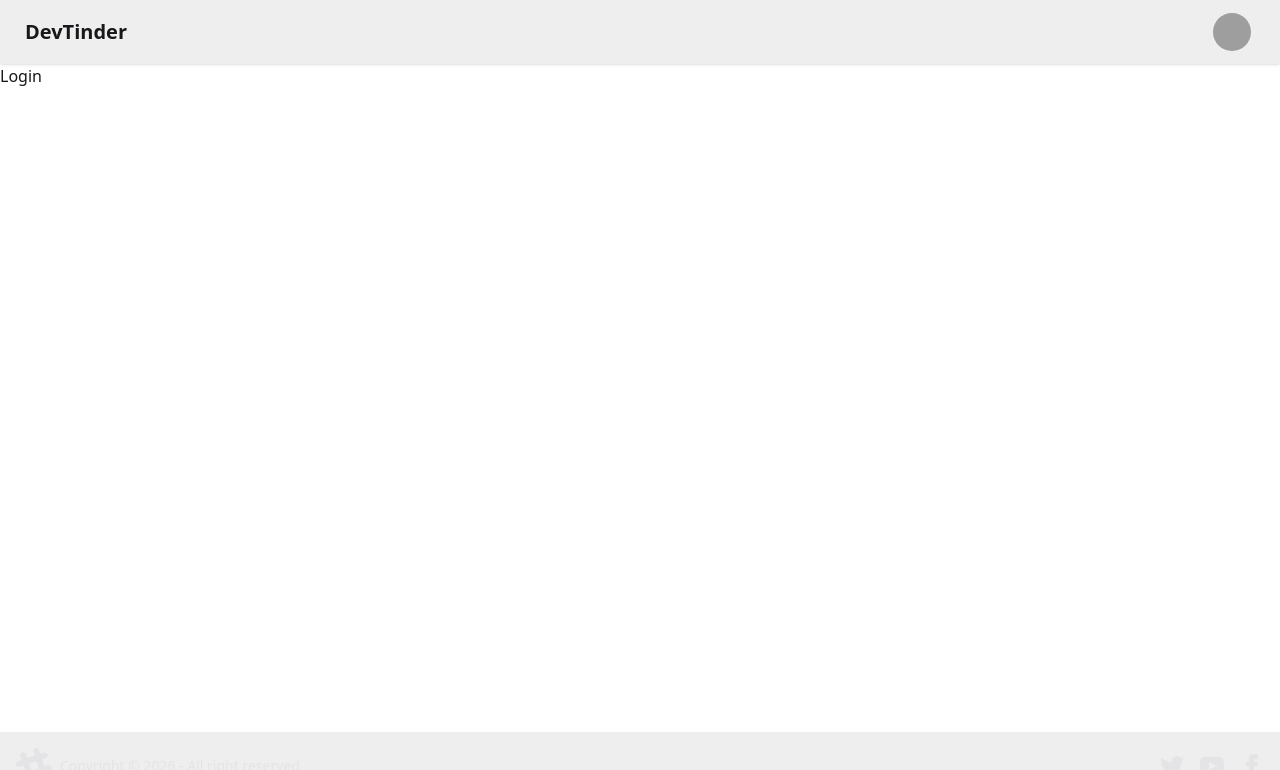
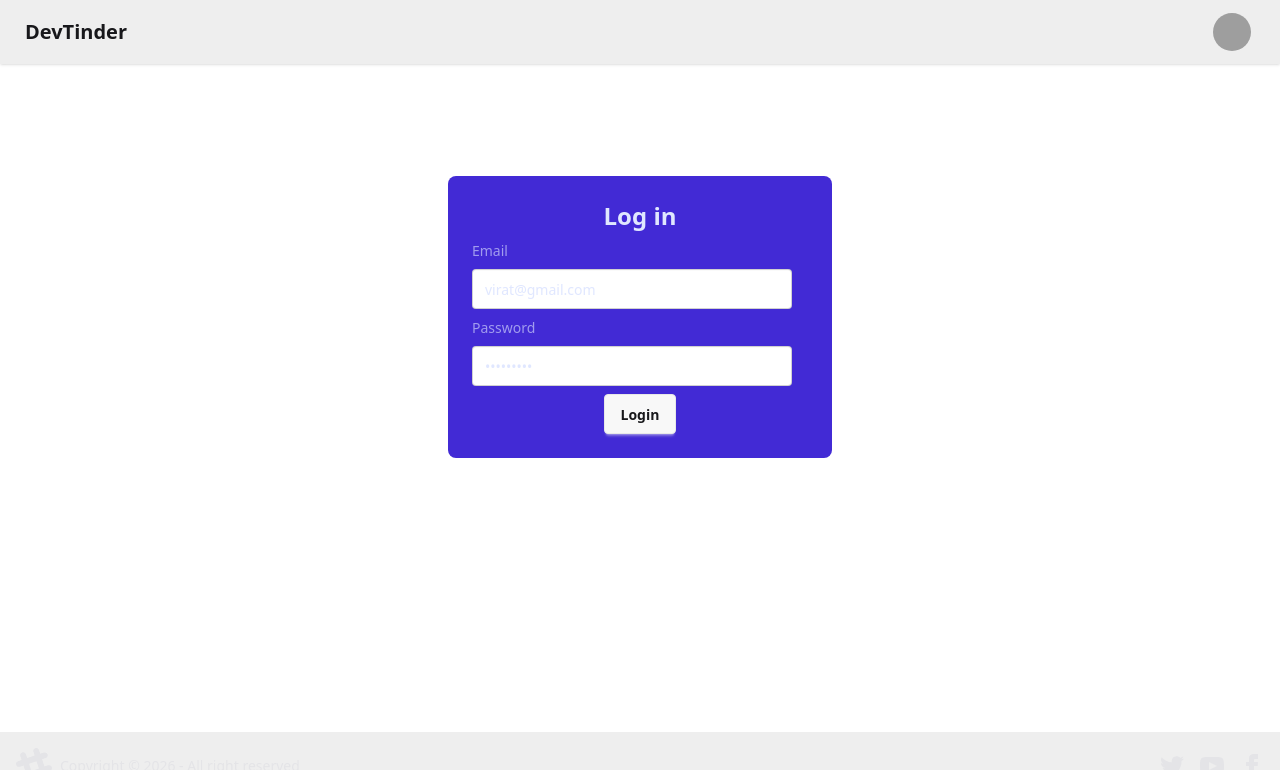
Before and after one commit to vishal-gupta5/DevTinder-Frontend, a React (Vite) app: page /login in a window 1280 px wide. Shown: the top 770 px of the page. Built offline with nearby package versions, Linux system fonts and the light colour scheme; grey boxes are pictures that could not be loaded.

Commit message:
Fix the token issue

```diff
--- a/package.json
+++ b/package.json
@@ -11,6 +11,7 @@
   },
   "dependencies": {
     "@tailwindcss/vite": "^4.1.18",
+    "axios": "^1.13.4",
     "daisyui": "^5.5.17",
     "react": "^19.2.0",
     "react-dom": "^19.2.0",
--- a/src/components/Login.jsx
+++ b/src/components/Login.jsx
@@ -1,9 +1,60 @@
-import React from 'react'
+import React, { useState } from "react";
+import axios from "axios";
 
 const Login = () => {
+  const [emailId, setEmailId] = useState("virat@gmail.com");
+  const [password, setPassword] = useState("Virat123@");
+
+  const handleLogin = async () => {
+    try {
+      const res = await axios.post(
+        "http://localhost:4000/login",
+        {
+          emailId,
+          password,
+        },
+        { withCredentials: true },
+      );
+    } catch (err) {
+      console.log(err.message);
+    }
+  };
+
   return (
-    <div>Login</div>
-  )
-}
+    <div className="flex justify-center mt-28">
+      <div className="card bg-primary text-primary-content w-96">
+        <div className="card-body">
+          <h2 className="card-title mx-auto text-2xl">Log in</h2>
+          <label className="label">Email</label>
+          <input
+            type="email"
+            value={emailId}
+            onChange={(e) => {
+              setEmailId(e.target.value);
+            }}
+            className="input"
+            placeholder="Email"
+          />
 
-export default Login
+          <label className="label">Password</label>
+          <input
+            type="password"
+            value={password}
+            onChange={(e) => {
+              setPassword(e.target.value);
+            }}
+            className="input"
+            placeholder="Password"
+          />
+          <div className="card-actions justify-center">
+            <button className="btn" onClick={handleLogin}>
+              Login
+            </button>
+          </div>
+        </div>
+      </div>
+    </div>
+  );
+};
+
+export default Login;
```
Also changed, not shown: 2 other files (tests, documents, lock files or other folders).
